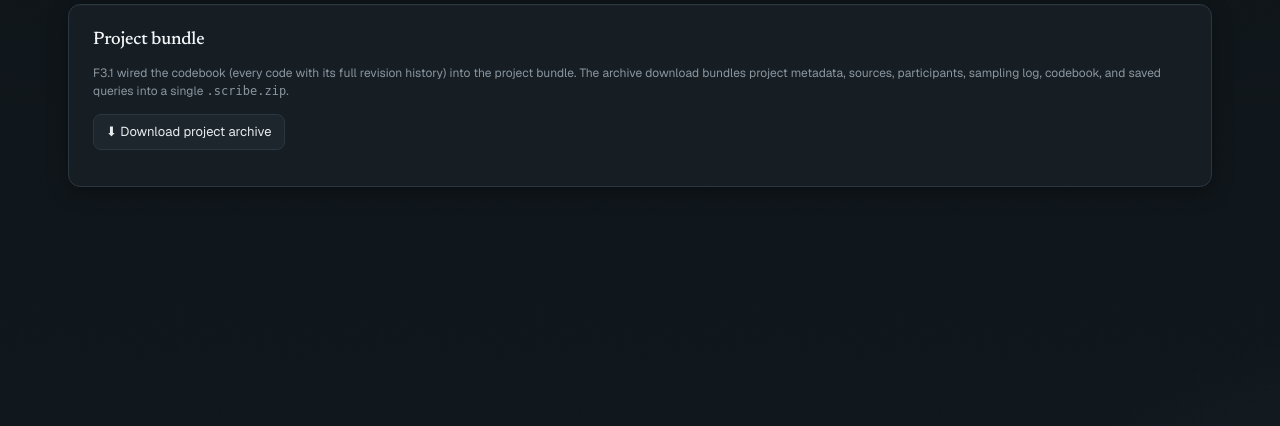
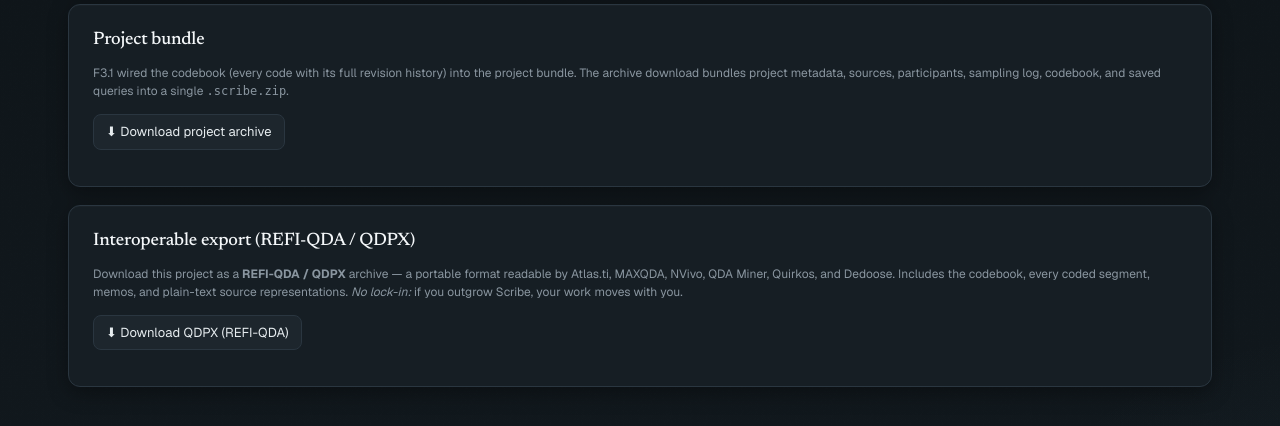
Before and after one commit to Deloril/transcriber, a FastAPI app: page /projects/1/settings in a window 1280 px wide. Shown: the part 271-697 px from the top of the page. Run offline with FastAPI, Linux system fonts and the light colour scheme; some libraries are stand-ins or nearby versions; some web fonts are replaced.

Commit message:
F6.4: Wire REFI-QDA / QDPX project export to user-facing surface
The pure builder + endpoint shipped in 8f8e218
(``scribe.refi_qda_project`` + ``GET /api/projects/<pid>/qdpx``) but
the F6.4 commit body didn't include a ``Reachable-via:`` line and no
template surfaced the download. The interoperable-export download —
the whole point of REFI-QDA, which is the ``no lock-in`` feature —
was unreachable from the UI. A user could only hit it via curl.

This commit closes the loop:

* ``scribe/templates/project_home.html`` — adds an ``⬇ Export QDPX``
  button to the actions bar, sibling to the existing F1.5
  ``⬇ Export archive`` button. Carries ``data-test-feature="F6.4"``,
  ``id="exportQdpxBtn"``, ``download``, and a tooltip explaining the
  value (``no-lock-in interchange format any QDA tool can re-open``).

* ``scribe/templates/project_settings.html`` — adds a new
  ``Interoperable export (REFI-QDA / QDPX)`` card under the existing
  ``Project bundle`` card. Lists the QDA tools that accept QDPX
  (Atlas.ti, MAXQDA, NVivo, QDA Miner, Quirkos, Dedoose) and links to
  the same endpoint with ``data-test-id="ps-qdpx-link"``. Discovery
  matters — researchers who start in settings (where the .scribe
  archive lives today) now find both export formats together.

* ``tests/test_server_f6_4_qdpx_ui.py`` — 10 integration tests via
  ``TestClient(scribe.server.app)``:
    - ``TestProjectHomeRendersF6_4Button`` (3): the button is in the
      project home HTML, points at the right endpoint, carries
      ``download``.
    - ``TestProjectSettingsRendersF6_4Card`` (3): the settings card
      renders, links to the right endpoint, and explains the
      interop value.
    - ``TestQdpxEndpointReachableFromUi`` (4): clicking the rendered
      hrefs lands on a real zip with a ``project.qde`` manifest,
      slugified ``Content-Disposition`` filename, and a clean 404
      for missing projects.

Pure-renderer / endpoint coverage is unchanged
(``tests/test_refi_qda_project.py`` and the existing
``tests/test_server.py::TestExportQdpxAPI``); this commit's tests are
the F6.4 UI-reachability anchor.

Reachable-via:
  route: GET /api/projects/<pid>/qdpx
  ui: project_home.html ``⬇ Export QDPX`` button (#exportQdpxBtn);
      project_settings.html ``Interoperable export (REFI-QDA / QDPX)``
      card (data-test-id=ps-qdpx-link)
  tests: tests/test_server_f6_4_qdpx_ui.py (10 cases)

Co-Authored-By: Claude Opus 4.7 <noreply@anthropic.com>

```diff
--- a/scribe/templates/project_settings.html
+++ b/scribe/templates/project_settings.html
@@ -167,6 +167,33 @@
   </p>
 </div>
 
+{# F6.4: REFI-QDA / QDPX project export.
+   The QDPX archive is the no-lock-in interchange format every QDA
+   tool (Atlas.ti, MAXQDA, NVivo, QDA Miner, Quirkos, Dedoose) accepts
+   via REFI-QDA import. This card surfaces the existing
+   ``/api/projects/<pid>/qdpx`` endpoint as a clickable download so
+   the feature is reachable from the UI rather than only via curl. #}
+<div class="card ps-section" data-test-feature="F6.4">
+  <h2>Interoperable export (REFI-QDA / QDPX)</h2>
+  <p class="ps-help">
+    Download this project as a <strong>REFI-QDA / QDPX</strong> archive — a
+    portable format readable by Atlas.ti, MAXQDA, NVivo, QDA Miner, Quirkos,
+    and Dedoose. Includes the codebook, every coded segment, memos, and
+    plain-text source representations.
+    <em>No lock-in:</em> if you outgrow Scribe, your work moves with you.
+  </p>
+  <p>
+    <a class="ps-bundle-link"
+       href="/api/projects/{{ project_id }}/qdpx"
+       download
+       data-test-id="ps-qdpx-link"
+       data-test-feature="F6.4"
+       title="Download a .qdpx archive (REFI-QDA / QDPX) of this project for import into other QDA tools.">
+      ⬇ Download QDPX (REFI-QDA)
+    </a>
+  </p>
+</div>
+
 <script>
 const PROJECT_ID = {{ project_id | tojson }};
 
```
Also changed, not shown: scribe/templates/project_home.html (+12 -0 lines), tests/test_server_f6_4_qdpx_ui.py (added, +196 -0 lines).
